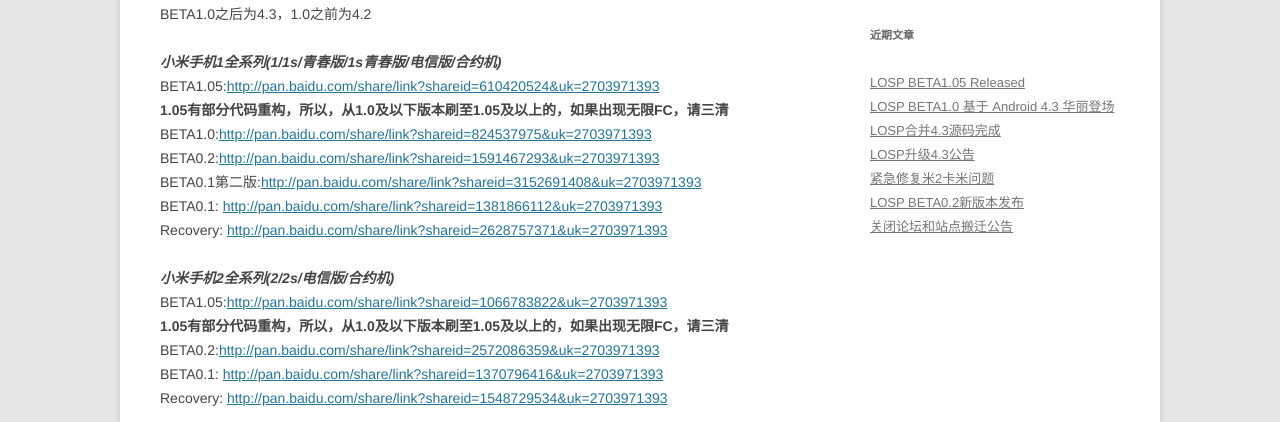
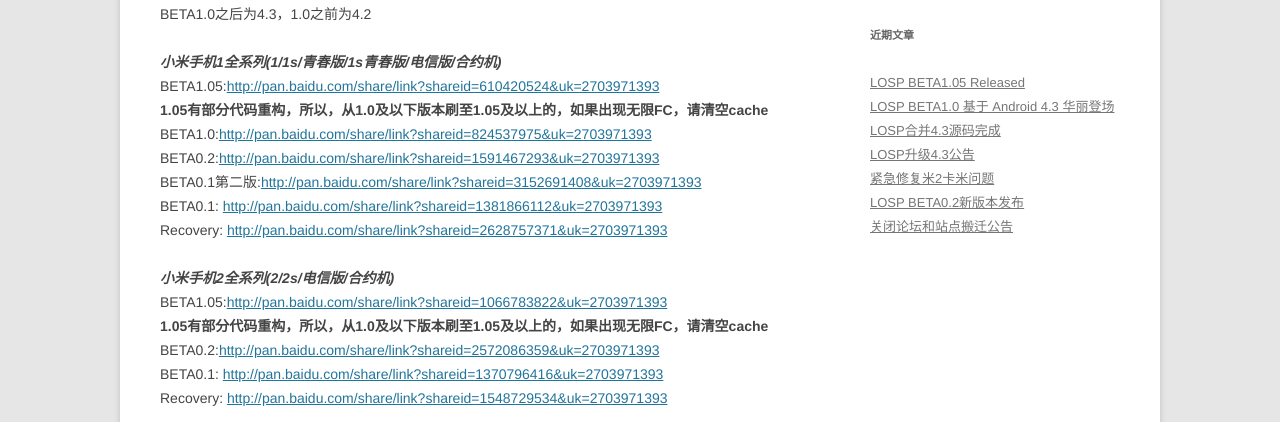
Before and after one commit to LOSP/LOSP.github.io, a Jekyll site: the page built from download/index.md, in a window 1280 px wide. Shown: the part 383-805 px from the top of the page. Built offline with Jekyll 4.4.1, drawn with Linux system fonts in a browser that asks for light colours; Markdown is read by kramdown in place of the engine named in the settings; comment, search, counter and statistics services are not loaded.

Commit message:
new warnings

```diff
--- a/download/index.md
+++ b/download/index.md
@@ -7,7 +7,7 @@
 
 *__小米手机1全系列(1/1s/青春版/1s青春版/电信版/合约机)__*
 BETA1.05:<http://pan.baidu.com/share/link?shareid=610420524&uk=2703971393>
-__1.05有部分代码重构，所以，从1.0及以下版本刷至1.05及以上的，如果出现无限FC，请三清__
+__1.05有部分代码重构，所以，从1.0及以下版本刷至1.05及以上的，如果出现无限FC，请清空cache__
 BETA1.0:<http://pan.baidu.com/share/link?shareid=824537975&uk=2703971393>
 BETA0.2:<http://pan.baidu.com/share/link?shareid=1591467293&uk=2703971393>
 BETA0.1第二版:<http://pan.baidu.com/share/link?shareid=3152691408&uk=2703971393>
@@ -16,7 +16,7 @@
 
 *__小米手机2全系列(2/2s/电信版/合约机)__*
 BETA1.05:<http://pan.baidu.com/share/link?shareid=1066783822&uk=2703971393>
-__1.05有部分代码重构，所以，从1.0及以下版本刷至1.05及以上的，如果出现无限FC，请三清__
+__1.05有部分代码重构，所以，从1.0及以下版本刷至1.05及以上的，如果出现无限FC，请清空cache__
 BETA0.2:<http://pan.baidu.com/share/link?shareid=2572086359&uk=2703971393>
 BETA0.1: <http://pan.baidu.com/share/link?shareid=1370796416&uk=2703971393>
 Recovery: <http://pan.baidu.com/share/link?shareid=1548729534&uk=2703971393>
```
Also changed, not shown: history/index.md (+1 -1 lines).
